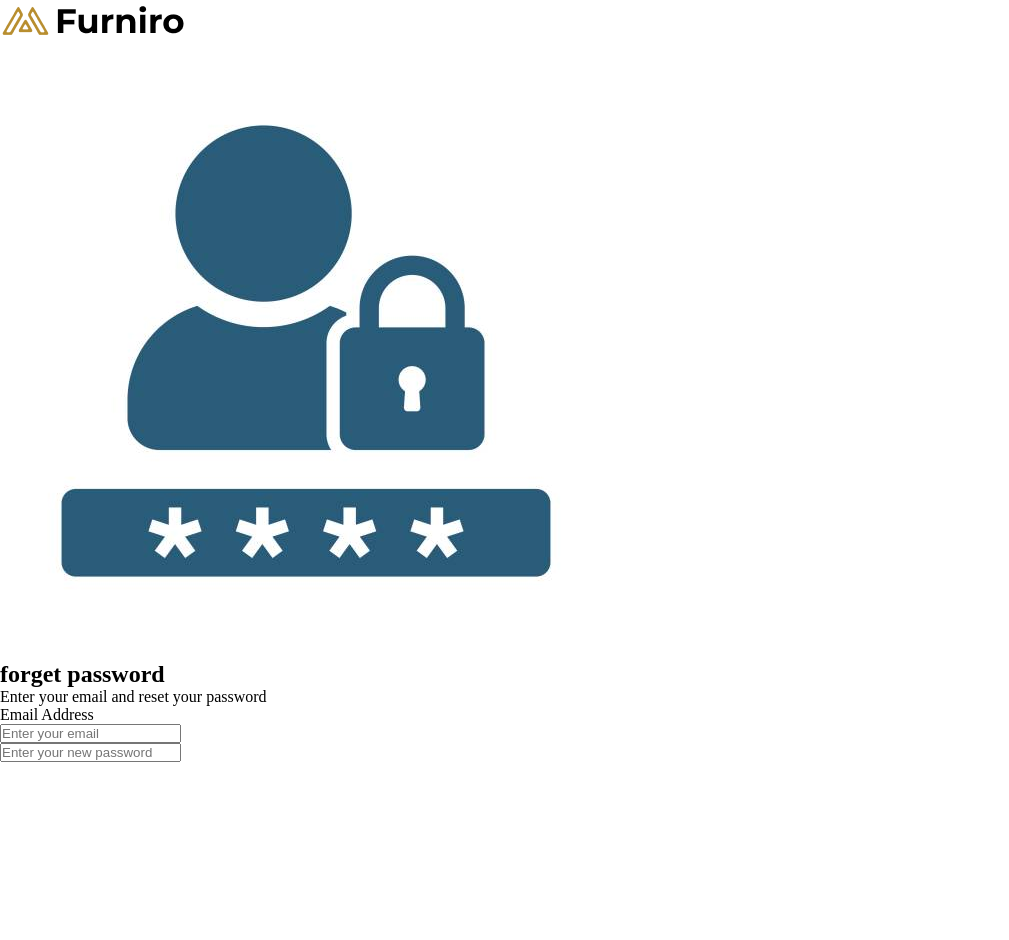
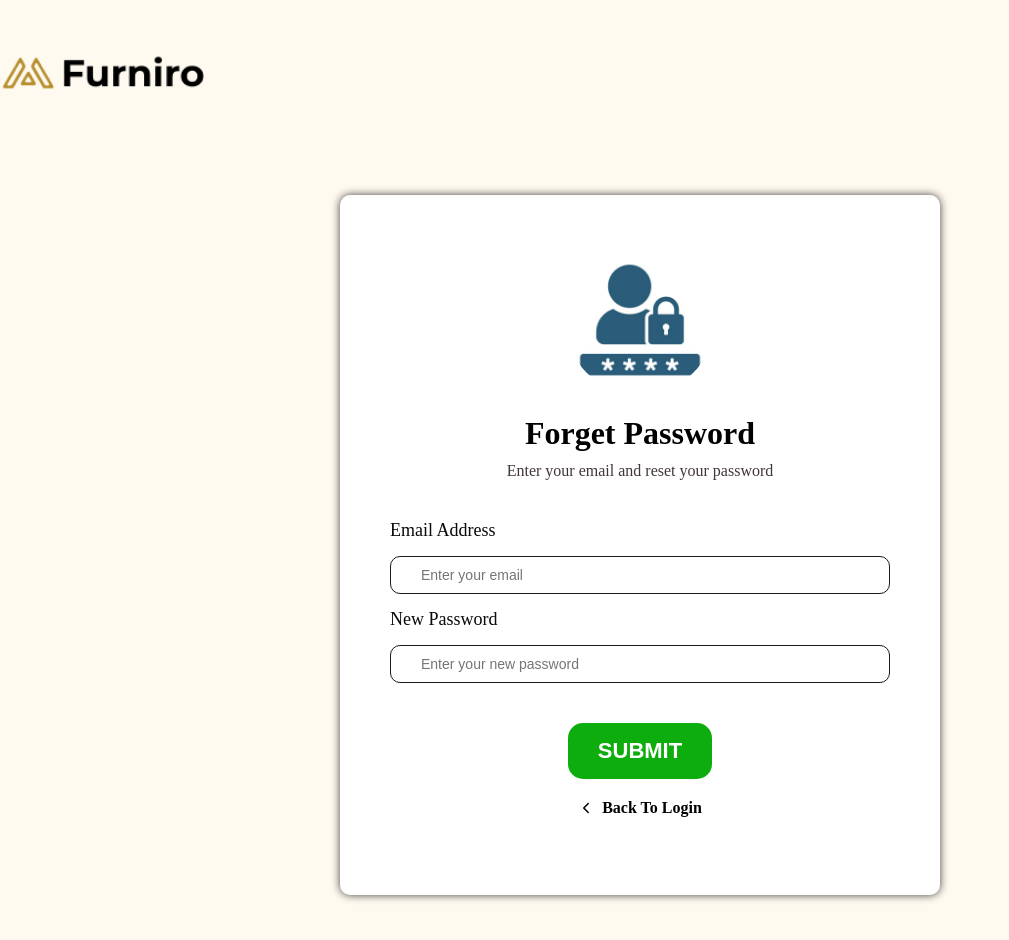
Before and after one commit to yeasin5060/Furniro-eCommerce-frontend, a React (Vite) app: page /forgetpass in a window 1280 px wide. Shown: the top 940 px of the page, without its empty margins (0-1009 px from the left). Before the commit the page ends 800 px from the top, so only its background shows below. Built offline with nearby package versions, Linux system fonts and the light colour scheme.

Commit message:
forget page validation done

```diff
--- a/src/Pages/Forgetpassword/Forgetpassword.css
+++ b/src/Pages/Forgetpassword/Forgetpassword.css
@@ -0,0 +1,147 @@
+#forgetpassword{
+   background: floralwhite;
+}
+.forgetpass-containt-wrapper{
+    padding: 50px 0;
+}
+
+.forgetpass-logo-box{
+    width: 205px;
+    height: 45px;
+    overflow: hidden;
+}
+
+.forgetpass-logo-box img{
+    width: 100%;
+    height: 100%;
+    object-fit: cover;
+}
+
+.forgetpass-form-box{
+    width: 600px;
+    height: 700px;
+    background: #fff;
+    border-radius: 10px;
+    margin: 100px auto;
+    padding: 50px;
+    -webkit-box-shadow: 0px 0px 8px 0px rgba(0,0,0,0.75);
+    -moz-box-shadow: 0px 0px 8px 0px rgba(0,0,0,0.75);
+    box-shadow: 0px 0px 8px 0px rgba(0,0,0,0.75);
+}
+
+.forgetpass-contant-box{
+    width: 100%;
+    text-align: center;
+    margin-bottom: 40px;
+}
+
+.forgetpass-img-box{
+    width: 150px;
+    height: 150px;
+    border-radius: 50%;
+    overflow: hidden;
+    margin: 0 auto;
+}
+
+.forgetpass-img-box img {
+    width: 100%;
+    height: 100%;
+    object-fit: cover;
+}
+
+.forgetpassword-head{
+    font-size: 32px;
+    font-weight: 700;
+    color: #000;
+    text-transform: capitalize;
+    margin-top: 20px;
+}
+
+.fogetpaee-pera{
+    font-size: 16px;
+    font-weight: 400;
+    color: #413636;
+    margin-top: 10px;
+}
+
+.forgetpass-email-style{
+    font-size: 18px;
+    font-weight: 500;
+    color: #0a0a0a;
+    margin-bottom: 15px;
+}
+
+.forgetpass-email-input-box{
+    width: 100%;
+}
+
+.forgetpass-email-input{
+    width: 100%;
+    padding: 10px 30px;
+    font-size: 14px;
+    border-radius: 10px;
+    border: 1px solid #1b1919;
+    outline: none;
+}
+
+.forgetpass-pass-style{
+    font-size: 18px;
+    font-weight: 500;
+    color: #0a0a0a;
+    margin: 15px 0;
+}
+
+.forgetpass-newpass-input-box{
+    width: 100%;
+}
+
+.forgetpass-newpass-input{
+    width: 100%;
+    padding: 10px 30px;
+    font-size: 14px;
+    border-radius: 10px;
+    border: 1px solid #1b1919;
+    outline: none;
+}
+
+.forgetpass-button-box{
+    display: flex;
+    align-items: center;
+    justify-content: center;
+    margin-top: 40px;
+}
+
+.forgetpass-button{
+    font-size: 22px;
+    font-weight: 600;
+    color: #fff;
+    background: rgb(13, 173, 13);
+    padding: 15px 30px;
+    border-radius: 15px;
+    cursor: pointer;
+    text-transform: uppercase;
+    border: none;
+}
+
+.ovalforget{
+    color: #fff;
+    background: rgb(13, 173, 13);
+    padding: 15px 60px;
+    border-radius: 15px;
+}
+
+.forget-back-login-box{
+    display: flex;
+    justify-content: center;
+    align-items: center;
+    column-gap: 8px;
+    margin-top: 20px;
+}
+
+.forget-back-login{
+    font-size: 16px;
+    font-weight: 700;
+    cursor: pointer;
+    color: #000;
+    text-transform: capitalize;
+}
--- a/src/Pages/Forgetpassword/Forgetpassword.jsx
+++ b/src/Pages/Forgetpassword/Forgetpassword.jsx
@@ -1,10 +1,63 @@
-import React from 'react'
+import React, { useState } from 'react'
 import Heading from '../../Utils/Heading/Heading';
 import logo from '../../images/furniro-logo.png';
 import forgetlogo from '../../images/forgetpass-icon.jpg';
+import { IoIosArrowBack } from "react-icons/io";
+import { Oval } from 'react-loader-spinner';
+import { Link } from 'react-router-dom';
+import axios from 'axios';
 import './Forgetpassword.css';
 
 const Forgetpassword = () => {
+
+    const [forgetData , setForgetData] = useState({
+        email : "",
+        newpassword : ""
+    });
+
+    const [error, setError] = useState({
+        email : "",
+        newpassword : ""
+    });
+
+    const handleData = (e) => {
+        let {name , value} = e.target;
+        setForgetData({...forgetData , [name]:value});
+    };
+
+        //email regex
+    const emailregex = /^(([^<>()[\]\\.,;:\s@"]+(\.[^<>()[\]\\.,;:\s@"]+)*)|.(".+"))@((\[[0-9]{1,3}\.[0-9]{1,3}\.[0-9]{1,3}\.[0-9]{1,3}\])|(([a-zA-Z\-0-9]+\.)+[a-zA-Z]{2,}))$/
+
+
+    const submitButton = async (e) => {
+        e.preventDefault();
+        if(!forgetData.email){
+            setError({email : "Email is require"});
+        }else if(!forgetData.email.match(emailregex)){
+            setError({email : ""});
+            setError({email : "Inter your formet email"});
+        }else if(!forgetData.newpassword){
+            setError({newpassword : "New password id require"});
+        }else{
+            setError({newpassword: ""});
+            setReactLoder(true);
+            //react loder ture
+            setTimeout(()=> {
+                setReactLoder(true);
+            } , 5000)
+
+            try {
+                const response = await axios.post("http://localhost:5000/api/v1/user/forget/password" , forgetData).then(()=> {
+                    setReactLoder(false);
+                    console.log(response);
+                });
+            } catch (error) {
+                console.log("forget password send errror", error.message);
+            };
+        };
+    };
+
+    const [reactLoder , setReactLoder] = useState(false);
   return (
     <div id = 'forgetpassword'>
         <div className='container'>
@@ -20,12 +73,37 @@ const Forgetpassword = () => {
                         <Heading level='h2' text='forget password' className='forgetpassword-head'/>
                         <Heading level='p' text='Enter your email and reset your password' className='fogetpaee-pera'/>
                     </div>
-                    <Heading level='p' text="Email Address" className="forgetpass-email-style"/>
+                    <Heading level='p' text="Email Address" className='forgetpass-email-style'/>
                     <div className='forgetpass-email-input-box'>
-                        <input className='forgetpass-email-input' type='email' placeholder='Enter your email' name="email"/>
+                        <input className='forgetpass-email-input' type='email' placeholder='Enter your email' name="email" onChange={handleData} />
+                        {error.email && <p className='lonin-error'>{error.email}</p>}
                     </div>
+                    <Heading level='p' text='New Password' className="forgetpass-pass-style"/>
                     <div className='forgetpass-newpass-input-box'>
-                        <input className='forgetpass-newpass-input' type='password' placeholder='Enter your new password' name="newpassword"/>
+                        <input className='forgetpass-newpass-input' type='password' placeholder='Enter your new password' name="newpassword"  onChange={handleData}/>
+                        {error.newpassword && <p className='lonin-error'>{error.newpassword}</p>}
+                    </div>
+                    <div className='forgetpass-button-box'>
+                        {
+                            reactLoder &&
+                            reactLoder
+                            ?
+                            (<Oval
+                                visible={true}
+                                height="30"
+                                width="30"
+                                color="#fff"
+                                ariaLabel="oval-loading"
+                                wrapperStyle={{}}
+                                wrapperClass="ovalforget"
+                                />)
+                            :
+                            <button className='forgetpass-button' onClick={submitButton}>Submit</button>
+                        }
+                    </div>
+                    <div className='forget-back-login-box'>
+                        <IoIosArrowBack />
+                        <Link to='/' className='forget-back-login'>back to login</Link>
                     </div>
                 </form>
             </div>
--- a/src/Pages/Login/Login.jsx
+++ b/src/Pages/Login/Login.jsx
@@ -43,7 +43,6 @@ const Login = () => {
             setSendError({password : "Password is Require"})
         }else{
             setSendError({password:""})
-            setReactLoder(true)
             //react loder ture
             setTimeout(()=> {
                 setReactLoder(true)
```
